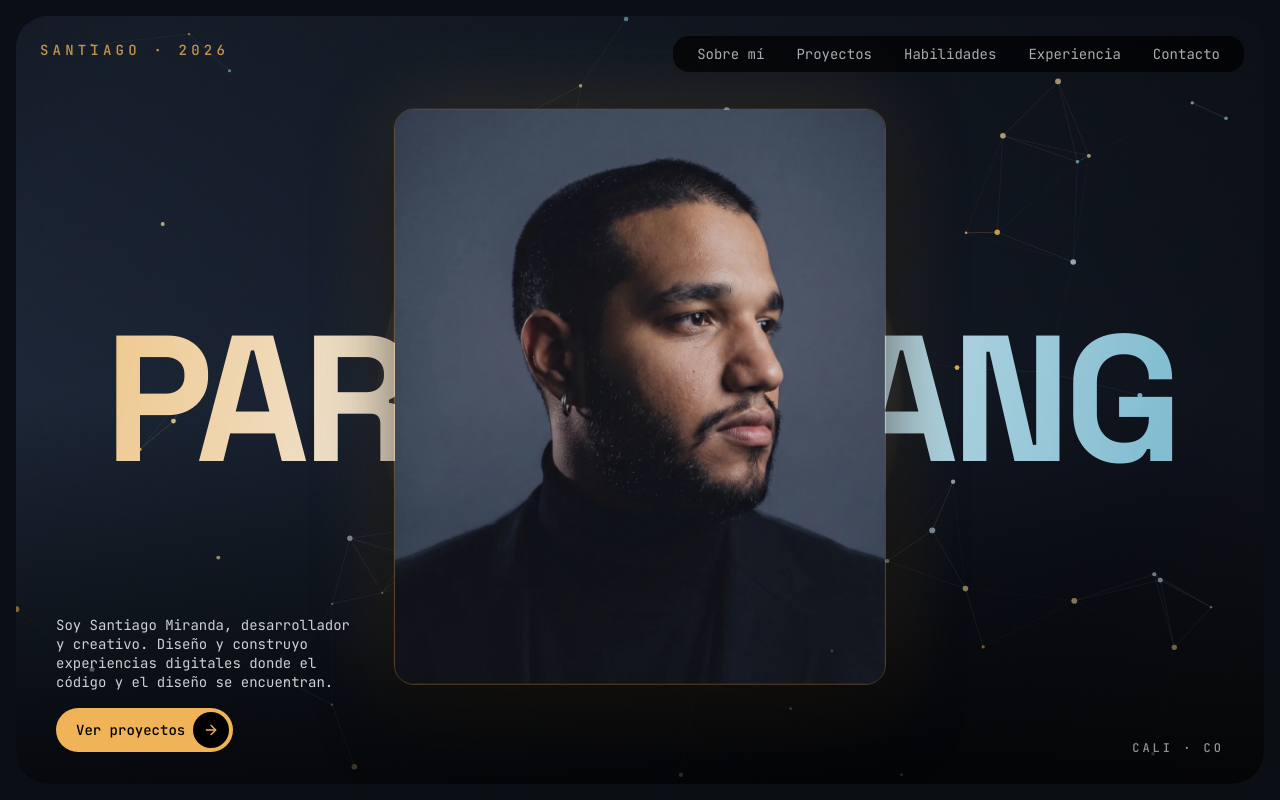
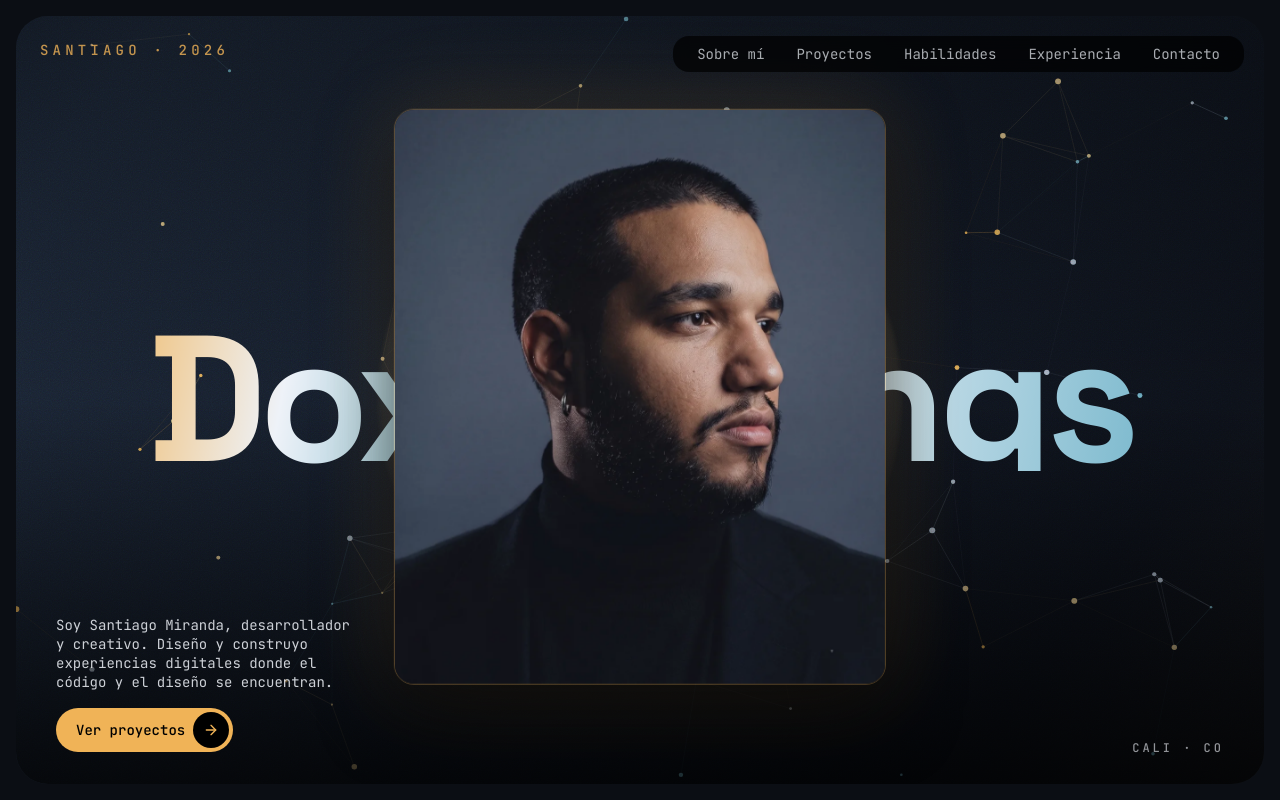
Before and after one commit to Paradoxang/Portfolio-WebApp, a React (Vite) app: page / in a window 1280 px wide. Built offline with nearby package versions, Linux system fonts and the light colour scheme.

Commit message:
feat(marca): cambia PARADOXANG por Dox Desings en hero y about

```diff
--- a/src/components/ui/about.tsx
+++ b/src/components/ui/about.tsx
@@ -310,7 +310,7 @@ export function About() {
                   rel="noreferrer"
                   className="chip gap-2 px-4 py-2"
                 >
-                  <Github className="h-3.5 w-3.5 text-accent-1" /> PARADOXANG
+                  <Github className="h-3.5 w-3.5 text-accent-1" /> Dox Desings
                 </a>
               </div>
             </Reveal>
--- a/src/components/ui/hero.tsx
+++ b/src/components/ui/hero.tsx
@@ -135,7 +135,7 @@ const Hero = () => {
         <div className="pointer-events-none absolute inset-x-0 top-1/2 z-[4] flex -translate-y-1/2 justify-center">
           <h1 className="font-display font-bold leading-[0.8] tracking-[-0.04em] text-[20vw] sm:text-[18vw] md:text-[16vw] lg:text-[14vw]">
             <WordsPullUp
-              text="PARADOXANG"
+              text="Dox Desings"
               showAsterisk
               wordClassName="text-gradient"
             />
```
